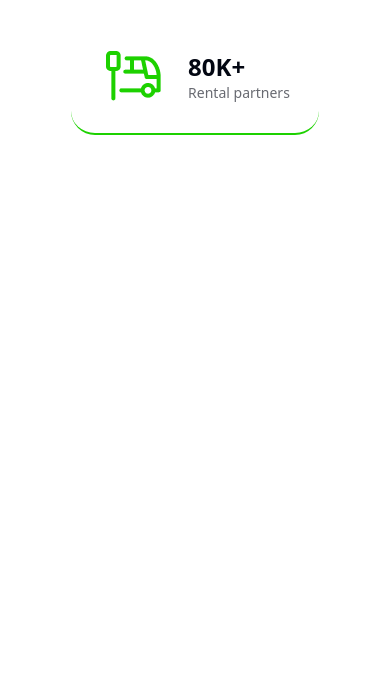
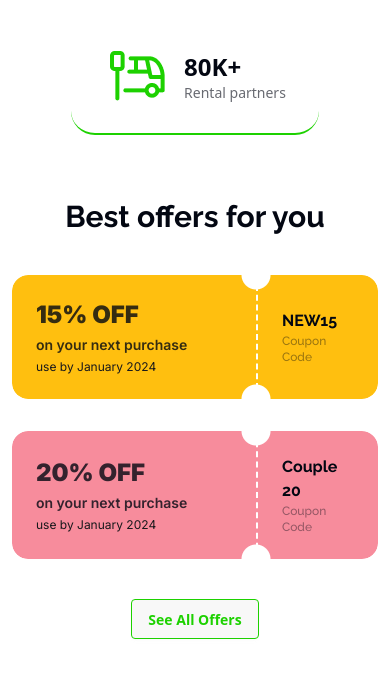
Before and after one commit to tariqul-sagar/smart-ticketing, a plain HTML site: page index.html in a window 390 px wide. Shown: the part 715-1392 px from the top of the page. Before the commit the page ends 862 px from the top, so only its background shows below. Drawn offline with nearby package versions, Linux system fonts and the light colour scheme; a script that the page names is missing.

Commit message:
Coupon added including mobile version-- done

```diff
--- a/index.html
+++ b/index.html
@@ -21,6 +21,11 @@
         --color-btnBg: #1DD1001A;
         --color-stat: #030712;
         --color-statP: #03071299;
+        --color-cou15: #FFBF0F;
+        --color-cou20: #F78C9C;
+        --color-cou15Title: #030712CC;
+        --color-cou15p: #03071280;
+        --color-couN15p: #03071266;
       }
     </style>
 
@@ -28,7 +33,7 @@
 
 <body>
 
-    <header class="max-w-7xl m-auto">
+    <header class="max-w-7xl mx-3 lg:mx-auto">
         <!-- navbar -->
         <div class="font-raleway">
             <div class="navbar">
@@ -99,7 +104,7 @@
 
                 <div
                     class="stat bg-white rounded-3xl flex flex-row justify-center items-center px-6 lg:px-12 py-6 lg:py-10 border-b-2 border-b-menuHover gap-6">
-                    <div class="text-primary">
+                    <div>
                         <img src="images/ticket-cupon.png" alt="">
                     </div>
                     <div>
@@ -109,8 +114,8 @@
                 </div>
 
                 <div
-                    class="stat bg-white rounded-3xl flex flex-row justify-center items-center px-6 lg:px-12 py-6 lg:py-10 border-b-2 border-b-menuHover gap-6">
-                    <div class="text-primary">
+                    class="stat bg-white rounded-3xl flex flex-row justify-center items-center px-6 lg:px-12 py-6 lg:py-10 border-b-2 border-b-menuHover">
+                    <div>
                         <img src="images/stoppage.png" alt="">
                     </div>
                     <div>
@@ -123,7 +128,48 @@
 
     </header>
 
-    <main></main>
+    <main class="mx-3 lg:mx-0">
+
+        <!-- Offer -->
+        <section class="my-16 lg:my-32 max-w-7xl m-auto">
+            <h3 class="text-center text-stat font-bold text-3xl lg:text-4xl font-raleway">Best offers for you</h3>
+            <div class="mt-10 lg:mt-12 flex flex-col lg:flex-row gap-8">
+
+                <!-- 15% -->
+                <div class="flex-1 rounded-2xl bg-cou15 flex items-center"
+                    style="mask-image: radial-gradient(circle 14px at 66.67% 0%, transparent 14px, black 15px), radial-gradient(circle 14px at 66.67% 100%, transparent 14px, black 15px); mask-composite: intersect;">
+                    <div class="w-2/3 p-6 lg:p-12 font-inter space-y-1 lg:space-y-2">
+                        <h4 class="font-black text-2xl lg:text-4xl text-cou15Title">15% OFF</h4>
+                        <p class="font-semibold text-sm lg:text-base text-cou15Title">on your next purchase</p>
+                        <p class="cou15p font-normal text-xs lg:text-sm">use by January 2024</p>
+                    </div>
+                    <div class="w-1/3 p-6 lg:p-12 border-l-2 border-dashed border-white font-raleway">
+                        <h5 class="text-stat font-bold text-base lg:text-xl">NEW15</h5>
+                        <p class="text-couN15p font-medium text-xs lg:text-sm">Coupon Code</p>
+                    </div>
+                </div>
+
+                <!-- 20% -->
+                <div class="flex-1 rounded-2xl bg-cou20 flex items-center"
+                    style="mask-image: radial-gradient(circle 14px at 66.67% 0%, transparent 14px, black 15px), radial-gradient(circle 14px at 66.67% 100%, transparent 14px, black 15px); mask-composite: intersect;">
+                    <div class="w-2/3 p-6 lg:p-12 font-inter space-y-1 lg:space-y-2">
+                        <h4 class="font-black text-2xl lg:text-4xl text-cou15Title">20% OFF</h4>
+                        <p class="font-semibold text-sm lg:text-base text-cou15Title">on your next purchase</p>
+                        <p class="cou15p font-normal text-xs lg:text-sm">use by January 2024</p>
+                    </div>
+                    <div class="w-1/3 p-6 lg:p-12 border-l-2 border-dashed border-white font-raleway">
+                        <h5 class="text-stat font-bold text-base lg:text-xl">Couple 20</h5>
+                        <p class="text-couN15p font-medium text-xs lg:text-sm">Coupon Code</p>
+                    </div>
+                </div>
+
+            </div>
+            <div class="text-center mt-10 lg:mt-14">
+                <button class="btn text-menuHover border-menuHover font-bold">See All Offers</button>
+            </div>
+        </section>
+
+    </main>
 
     <footer></footer>
 
```
